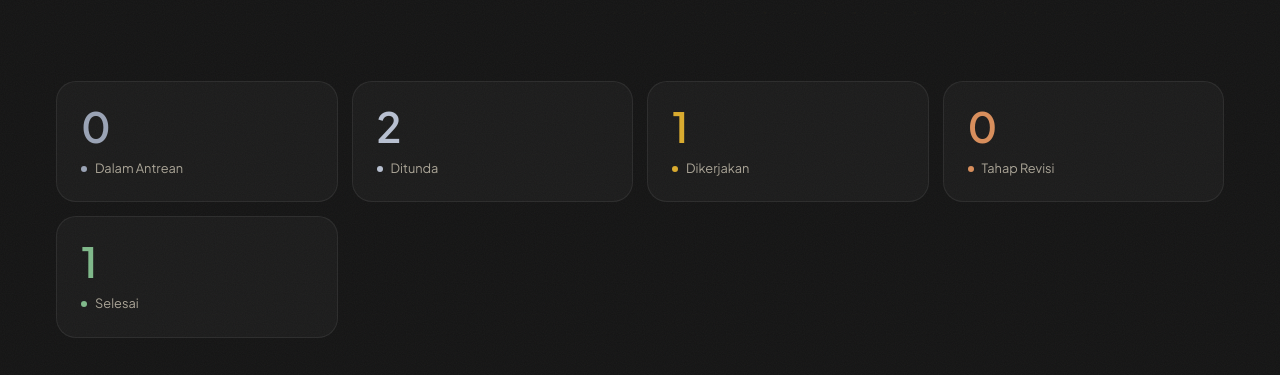
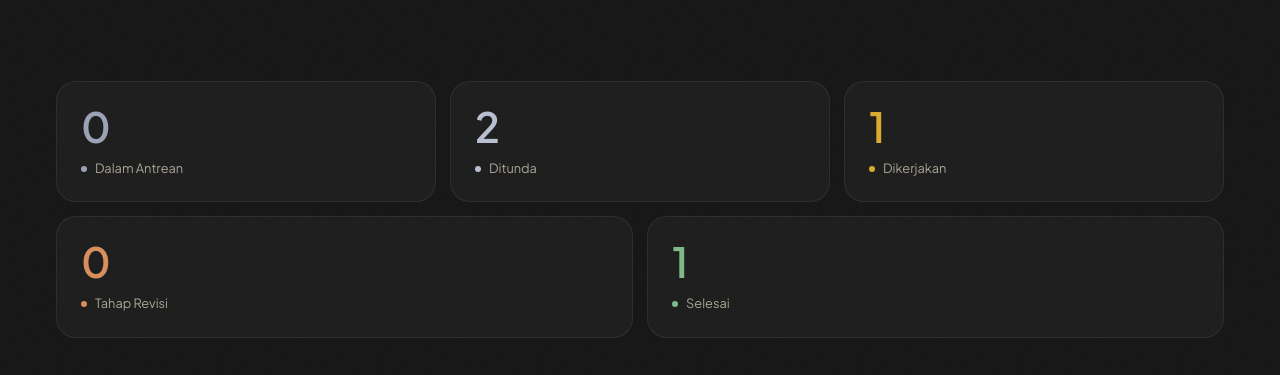
Before and after one commit to RaydenLogs/rv-commission-web, a plain HTML site: page pesanan.html in a window 1280 px wide. Shown: the part 392-767 px from the top of the page. Drawn offline with Linux system fonts and the light colour scheme.

```diff
--- a/assets/css/pages/pesanan.css
+++ b/assets/css/pages/pesanan.css
@@ -5,7 +5,13 @@
 .orders-section { padding-top: 0; }
 
 /* Ringkasan status */
-.order-stats { display: grid; grid-template-columns: repeat(4, 1fr); gap: 14px; }
+.order-stats {
+  display: grid;
+  grid-template-columns: repeat(6, minmax(0, 1fr));
+  gap: 14px;
+  max-width: none;
+  margin-inline: auto;
+}
 .stat-card {
   padding: 24px 24px 22px;
   border: 1px solid var(--line-soft);
@@ -14,6 +20,12 @@
   transition: border-color 0.4s var(--ease);
 }
 .stat-card:hover { border-color: color-mix(in srgb, var(--c) 45%, transparent); }
+.stat-card:nth-child(1), .stat-card:nth-child(2), .stat-card:nth-child(3) {
+  grid-column: span 2;
+}
+.stat-card:nth-child(4), .stat-card:nth-child(5) {
+  grid-column: span 3;
+}
 .stat-num { display: block; font-family: var(--font-display); font-size: clamp(2rem, 3.4vw, 2.6rem); font-weight: 600; letter-spacing: -0.04em; line-height: 1; color: var(--c); }
 .stat-label { display: flex; align-items: center; gap: 8px; margin-top: 10px; font-size: 0.8rem; color: var(--muted); }
 .stat-label i { width: 6px; height: 6px; border-radius: 50%; background: var(--c); }
@@ -65,13 +77,14 @@
 .order-updated { margin-top: 30px; font-size: 0.8rem; color: var(--dim); text-align: center; }
 
 @media (max-width: 960px) {
-  .order-stats { grid-template-columns: repeat(2, 1fr); }
   .order-card { grid-template-columns: 1fr 1fr; }
   .oc-main { grid-column: 1 / -1; }
 }
 
 @media (max-width: 600px) {
-  .order-stats { gap: 10px; }
+  .order-stats { gap: 10px; grid-template-columns: repeat(2, minmax(0, 1fr)); }
+  .stat-card:nth-child(n) { grid-column: span 1; }
+  .stat-card:nth-child(5) { grid-column: 1 / -1; }
   .stat-card { padding: 18px; }
   .order-toolbar .search-box { max-width: none; }
   .order-toolbar .chips { flex-wrap: nowrap; overflow-x: auto; padding-bottom: 6px; margin-inline: -18px; padding-inline: 18px; scrollbar-width: none; }
```
